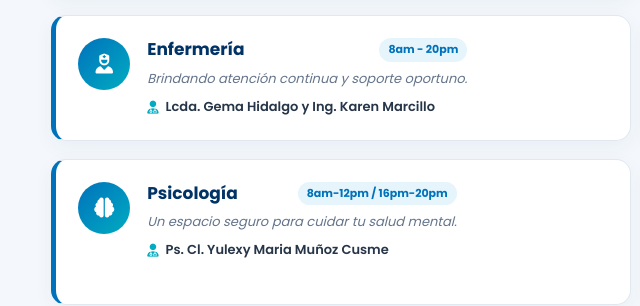
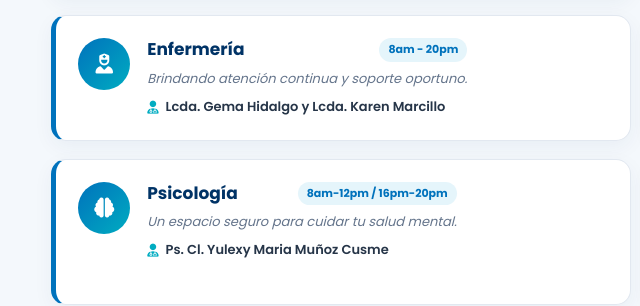
Before and after one commit to Centro-de-Atencion-Integral/cai, a plain HTML site: page index.html in a window 1280 px wide. Shown: the part 1046-1352 px from the top of the page, 0-640 px from the left. Drawn offline with Linux system fonts and the light colour scheme.

Commit message:
Update doctor names in index.html

```diff
--- a/index.html
+++ b/index.html
@@ -158,7 +158,7 @@ footer a:hover { color:#fff; }
             <div class="card-body">
                 <div class="card-head"><h3>Enfermería</h3><span>8am - 20pm</span></div>
                 <p class="desc">Brindando atención continua y soporte oportuno.</p>
-                <p class="doctor"><i class="fas fa-user-md"></i>Lcda. Gema Hidalgo y Ing. Karen Marcillo</p>
+                <p class="doctor"><i class="fas fa-user-md"></i>Lcda. Gema Hidalgo y Lcda. Karen Marcillo</p>
             </div>
         </article>
       <article class="card">
```
